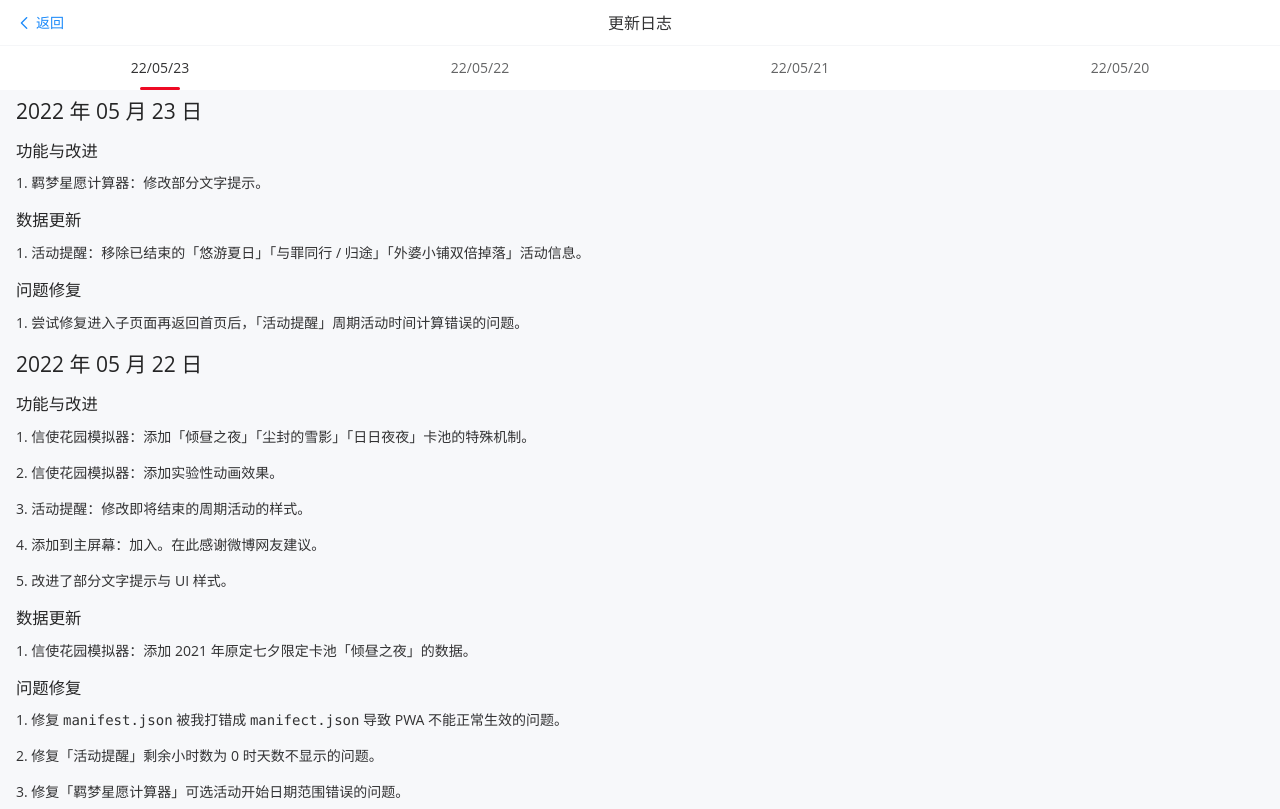
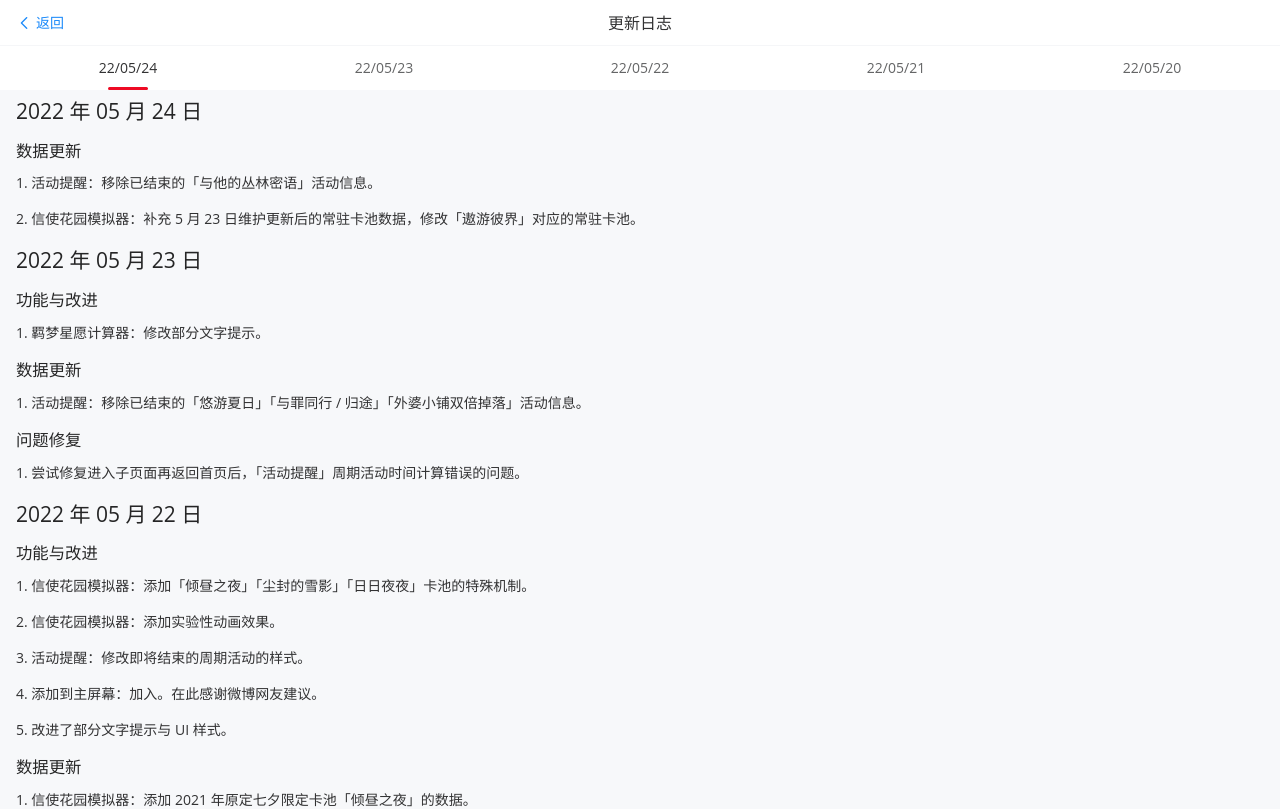
Before and after one commit to waterv/lightandnight, a Vue app: page /#/posts/changelog in a window 1280 px wide. Shown: the top 809 px of the page. Built offline with nearby package versions, Linux system fonts and the light colour scheme.

Commit message:
upd: add [浮世同行・与罪同行], remove [与他的丛林密语]

```diff
--- a/src/assets/data/cards.json
+++ b/src/assets/data/cards.json
@@ -79,6 +79,15 @@
       "add": { "6": [ 16 ], "5": [ 20 ] },
       "6": [0, 1, 2, 3, 4, 5, 6, 7, 8, 9, 15, 16],
       "5": [0, 1, 2, 3, 4, 5, 6, 7, 8, 9, 10, 11, 12, 13, 14, 15, 16, 17, 18, 19, 20],
+      "4": [0, 1, 2, 3, 4, 5, 6, 7, 8, 9, 10, 11, 12, 13, 14, 15, 16, 17, 18, 19, 20, 21, 22, 23, 24, 25, 26, 27, 28, 29, 30, 31, 32, 33],
+      "3": [0, 1, 2, 3, 4, 5, 6, 7, 8, 9, 10, 11, 12, 13, 14, 15, 16, 17, 18, 19, 20, 21, 22, 23, 24, 25, 26, 27, 28]
+    }, {
+      "common": 5,
+      "name": "浮世同行・与罪同行",
+      "desc": "22/05/23 起",
+      "add": { "6": [ 20 ], "5": [ 21 ] },
+      "6": [0, 1, 2, 3, 4, 5, 6, 7, 8, 9, 15, 16, 20],
+      "5": [0, 1, 2, 3, 4, 5, 6, 7, 8, 9, 10, 11, 12, 13, 14, 15, 16, 17, 18, 19, 20, 21],
       "4": [0, 1, 2, 3, 4, 5, 6, 7, 8, 9, 10, 11, 12, 13, 14, 15, 16, 17, 18, 19, 20, 21, 22, 23, 24, 25, 26, 27, 28, 29, 30, 31, 32, 33],
       "3": [0, 1, 2, 3, 4, 5, 6, 7, 8, 9, 10, 11, 12, 13, 14, 15, 16, 17, 18, 19, 20, 21, 22, 23, 24, 25, 26, 27, 28]
     }
@@ -277,7 +286,7 @@
       }, {
         "name": "遨游彼界",
         "desc": "05/26 - 06/03",
-        "common": 4,
+        "common": 5,
         "up": { "6": [ 40 ] }
       }
     ]
--- a/src/assets/data/events.json
+++ b/src/assets/data/events.json
@@ -6,12 +6,6 @@
       { "name": "阶段二「乐游此宵间」", "start": "2022-05-27 05:00", "end": "2022-06-03" },
       { "name": "生日剧情「良宵异彩」", "start": "2022-05-26 05:00", "end": "2022-06-03" },
       { "name": "限定卡池「遨游彼界」", "start": "2022-05-26 05:00", "end": "2022-06-03" }
-    ]
-  },
-  {
-    "name": "外链活动",
-    "events": [
-      { "name": "「与他的丛林密语」", "start": "2022-05-17 10:00", "end": "2022-05-24" }
     ]
   },
   {
--- a/src/views/posts/ChangeLog.vue
+++ b/src/views/posts/ChangeLog.vue
@@ -3,6 +3,15 @@
 
   <van-tabs v-model:active="active" scrollspy sticky offset-top="46">
     <div class="content">
+      <van-tab title="22/05/24">
+        <h2>2022 年 05 月 24 日</h2>
+        <h3>数据更新</h3>
+        <p>1. 活动提醒：移除已结束的「与他的丛林密语」活动信息。</p>
+        <p>
+          2. 信使花园模拟器：补充 5 月 23
+          日维护更新后的常驻卡池数据，修改「遨游彼界」对应的常驻卡池。
+        </p>
+      </van-tab>
       <van-tab title="22/05/23">
         <h2>2022 年 05 月 23 日</h2>
         <h3>功能与改进</h3>
@@ -13,7 +22,10 @@
           归途」「外婆小铺双倍掉落」活动信息。
         </p>
         <h3>问题修复</h3>
-        <p>1. 尝试修复进入子页面再返回首页后，「活动提醒」周期活动时间计算错误的问题。</p>
+        <p>
+          1.
+          尝试修复进入子页面再返回首页后，「活动提醒」周期活动时间计算错误的问题。
+        </p>
       </van-tab>
       <van-tab title="22/05/22">
         <h2>2022 年 05 月 22 日</h2>
@@ -49,7 +61,10 @@
         <h3>数据更新</h3>
         <p>1. 活动提醒：添加「真心话大冒险」第 12 期活动信息。</p>
         <h3>问题修复</h3>
-        <p>1. 修复「囤囤鼠计算器」可选日期范围错误的问题。在此感谢微博网友发现问题。</p>
+        <p>
+          1.
+          修复「囤囤鼠计算器」可选日期范围错误的问题。在此感谢微博网友发现问题。
+        </p>
       </van-tab>
       <van-tab title="22/05/20">
         <h2>2022 年 05 月 20 日及之前</h2>
```
